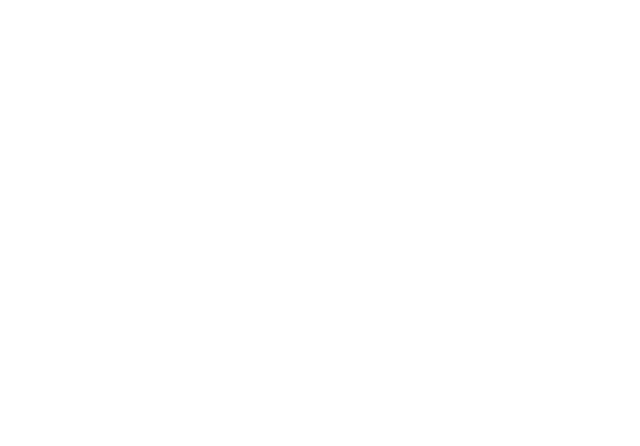
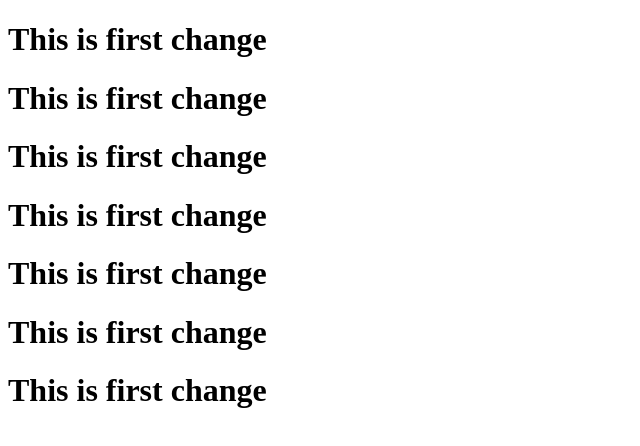
Before and after one commit to Najmul-Shaon/Day-Three-GIT, a plain HTML site: page index.html in a window 1280 px wide. Shown: the whole page, without its empty margins (0-640 px from the left). Drawn offline with Linux system fonts and the light colour scheme.

Commit message:
add header

```diff
--- a/index.html
+++ b/index.html
@@ -7,6 +7,13 @@
     <title>GIT</title>
 </head>
 <body>
+    <h1> This is first change</h1>
+    <h1> This is first change</h1>
+    <h1> This is first change</h1>
+    <h1> This is first change</h1>
+    <h1> This is first change</h1>
+    <h1> This is first change</h1>
+    <h1> This is first change</h1>
 
 </body>
 </html>
```
